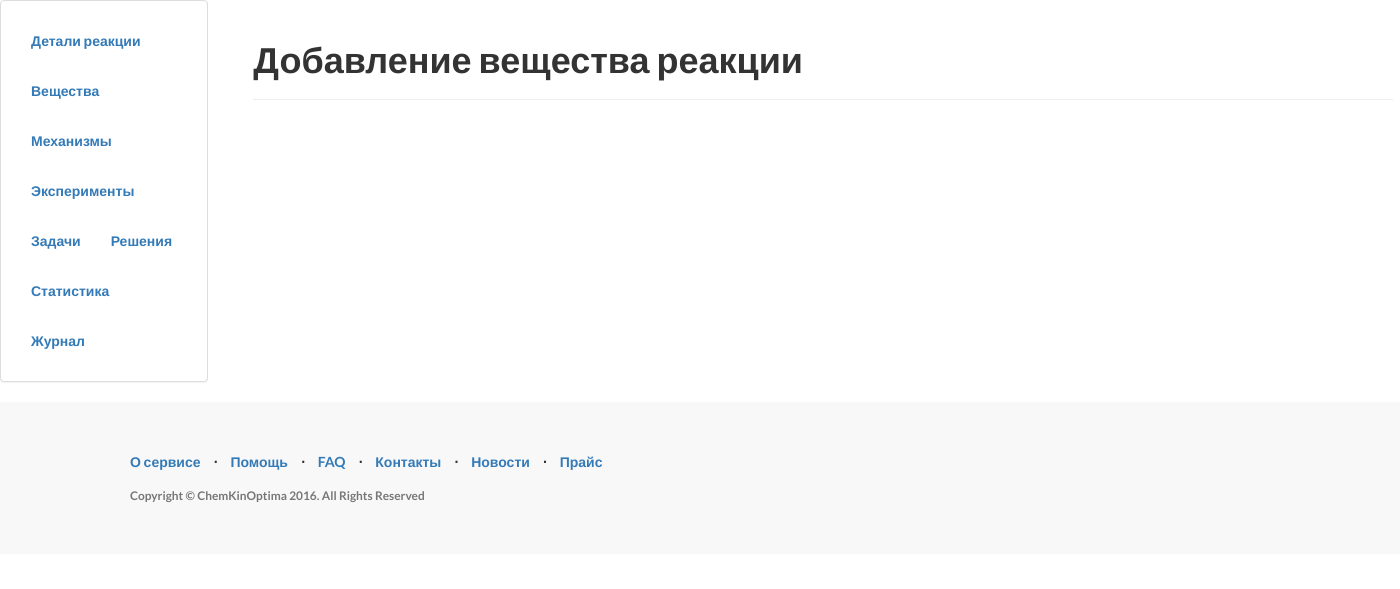
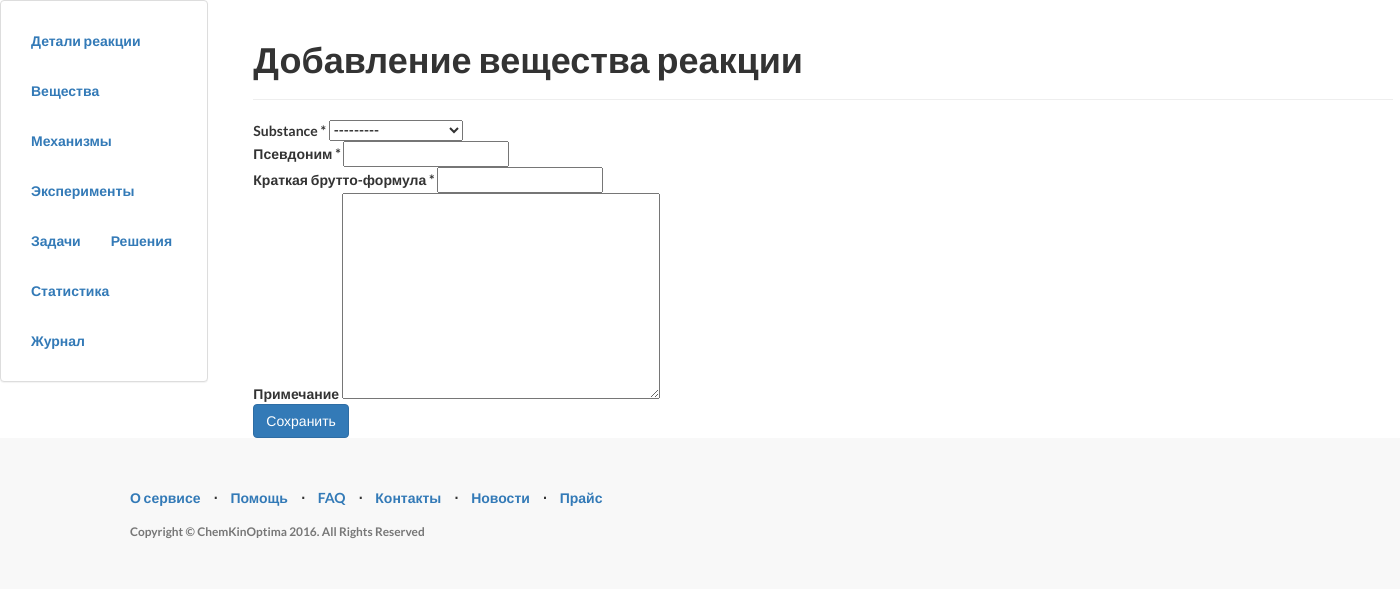
Before and after one commit to KateGL/chemcloudsite, a Django app: page /chemical/reaction/1/substance/new/ in a window 1400 px wide. Shown: the part 72-661 px from the top of the page. Run offline with Django 3.2, Linux system fonts and the light colour scheme; a user stored in the database is signed in; tables that the repository leaves empty hold one stand-in row (values such as "Sample post"); some libraries are stand-ins or nearby versions.

Commit message:
Ссылка на журнал. Вещества Реакции. Лениза, исправила в Эксперименте ошибку

```diff
--- a/chemcloud/chemical/forms.py
+++ b/chemcloud/chemical/forms.py
@@ -1,6 +1,6 @@
 # -*- coding: utf-8 -*-
 from django import forms
-from .models import Reaction_scheme, Substance, Reaction, Experiment
+from .models import Reaction_scheme, Substance, Reaction, Experiment, ReactionSubst
 import re
 from .utils import check_blocks
 
@@ -38,6 +38,10 @@
        fields = ('name', 'charge', 'is_radical', 'formula_brutto', 'note')
 
 #Вещества реакции
+class ReactionSubstForm(forms.ModelForm):
+    class Meta:
+       model = ReactionSubst
+       fields = ('substance', 'alias', 'brutto_formula_short', 'note')
 
 #Эксперименты
 class ExperimentForm(forms.ModelForm):
--- a/chemcloud/chemical/models.py
+++ b/chemcloud/chemical/models.py
@@ -29,6 +29,9 @@
     note = models.TextField( verbose_name='Примечание')
     #formula_mol = models.FileField()
     #formula_picture = models.ImageField()
+
+    def __unicode__ (self):
+        return self.name
 
     def consist_create(self):#создает состав вещества на основе брутто-формулы
         self.consist.all().delete()#clear consist
@@ -163,6 +166,11 @@
     alias = models.CharField (max_length = 250, verbose_name='Псевдоним', null = False)
     brutto_formula_short = models.CharField (max_length = 250, verbose_name='Краткая брутто-формула')
     note = models.TextField(blank = True,  verbose_name='Примечание')
+
+
+    def __unicode__ (self):
+        return self.alias
+
     class Meta:
       verbose_name = ('Вещество реакции')
       verbose_name_plural = ('Вещества реакции')
--- a/chemcloud/chemical/views.py
+++ b/chemcloud/chemical/views.py
@@ -19,7 +19,7 @@
 
 
 from django.shortcuts import redirect
-from chemical.forms import SubstanceForm, ReactionForm
+from chemical.forms import SubstanceForm, ReactionForm, ReactionSubstForm
 #import the Reaction_scheme model
 from chemical.models import Reaction
 from chemical.models import Reaction_scheme
@@ -212,8 +212,21 @@
 
 @login_required
 def react_substance_new(request, id_reaction):
-    context_dict = {'id_reaction': id_reaction}
-    return render(request, 'chemical/react_substance_new.html', context_dict)
+    try:
+        react = Reaction.objects.get(pk=id_reaction)
+    except Reaction.DoesNotExist:
+        raise Http404("Reaction does not exist")
+
+    form = ReactionSubstForm(request.POST or None)
+    if request.method == 'POST':
+        if form.is_valid():
+            react_substance = form.save(commit=False)
+            react_substance.reaction = react
+            form.save()
+            return redirect('react_substance_detail', id_reaction, react_substance.pk)
+
+    context = {'id_reaction': id_reaction, 'form': form}
+    return render(request, 'chemical/react_substance_new.html', context)
 
 
 @login_required
@@ -256,28 +269,31 @@
 
 @login_required
 def experiment_new(request, reaction_id):
-    if request.method == "POST":
-        form = ExperimentForm(request.POST)
-        if form.is_valid():
-            try:
-                reaction = Reaction.objects.get(pk=reaction_id)
-            except Reaction.DoesNotExist:
-                raise Http404("Reaction does not exist")
+	if request.method == "POST":
+ 		form = ExperimentForm(request.POST)
+		if form.is_valid():
+			try:
+				reaction = Reaction.objects.get(pk=reaction_id)
+			except Reaction.DoesNotExist:
+				raise Http404("Reaction does not exist")
+			experiment = form.save(commit=False)
+			experiment.reaction = reaction
+			experiment.name = form.cleaned_data['name']
+			experiment.description = form.cleaned_data['description']
+			experiment.is_favorite = form.cleaned_data['is_favorite']
+			experiment.updated_by = request.user
+			experiment.created_by = request.user
+			experiment.save()
 
-                experiment = form.save(commit=False)
-                experiment.reaction = reaction
-                experiment.name = form.cleaned_data['name']
-                experiment.description = form.cleaned_data['description']
-                experiment.is_favorite = form.cleaned_data['is_favorite']
-                experiment.updated_by = request.user
-                experiment.created_by = request.user
-                experiment.save()
+			return redirect('experiment_detail', reaction_id, experiment.pk)
+		context_dict = {'form': form, 'id_reaction' : reaction_id}
+		return render(request,'chemical/experiment_new.html', context_dict)
 
-        return redirect('chemical.views.experiment_detail', reaction_id, experiment.pk)
-    else:
-        form = ExperimentForm()
-        context_dict = {'form': form, 'id_reaction' : reaction_id}
-        return render(request, 'chemical/experiment_new.html', context_dict)
+			#return redirect('chemical/experiment_all.html', reaction_id, experiment.pk)
+	else:
+		form = ExperimentForm()
+	context_dict = {'form': form, 'id_reaction' : reaction_id}
+	return render(request, 'chemical/experiment_new.html', context_dict)
 
 @login_required
 def experiment_edit(request, reaction_id, id_experiment):
--- a/chemcloud/templates/chemical/experiment_new.html
+++ b/chemcloud/templates/chemical/experiment_new.html
@@ -10,7 +10,7 @@
 	<div class="page-content">
 		<form method="POST" class="experiment-form">{% csrf_token %}
 			{{ form.as_p }}
-		<!-- TODO	<button type="submit" class="save btn btn-default">Сохранить</button>-->
+		<button type="submit" class="save btn btn-default">Сохранить</button>
         </form >
    </div>
 {% endblock %}
--- a/chemcloud/templates/chemical/react_substance_new.html
+++ b/chemcloud/templates/chemical/react_substance_new.html
@@ -9,5 +9,18 @@
 	</div>
 	<div class="page-content">
 
+		<div class="page-content">
+
+
+ <form method="POST" class="form" action="{% url 'react_substance_new' id_reaction %}">
+
+            {% include "chemical/form_body_new.html" %}
+
+
+</form >
+
+            </div>
+
+
    </div>
 {% endblock %}
```
